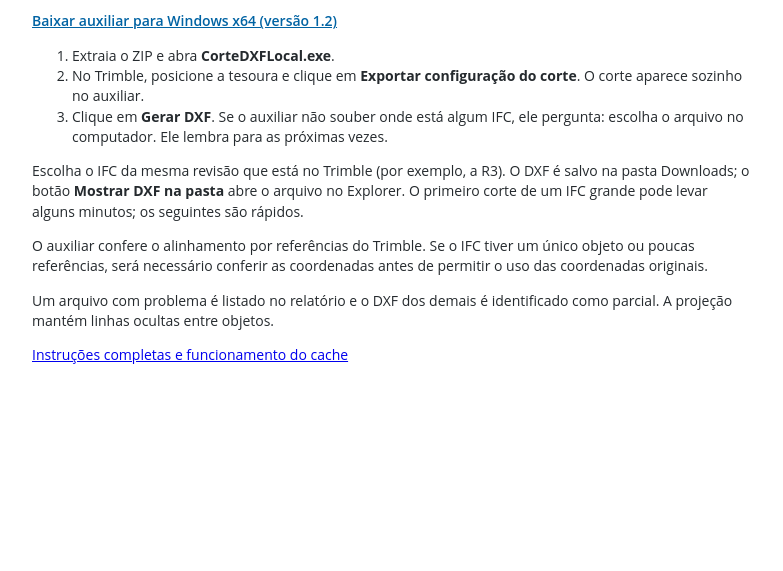
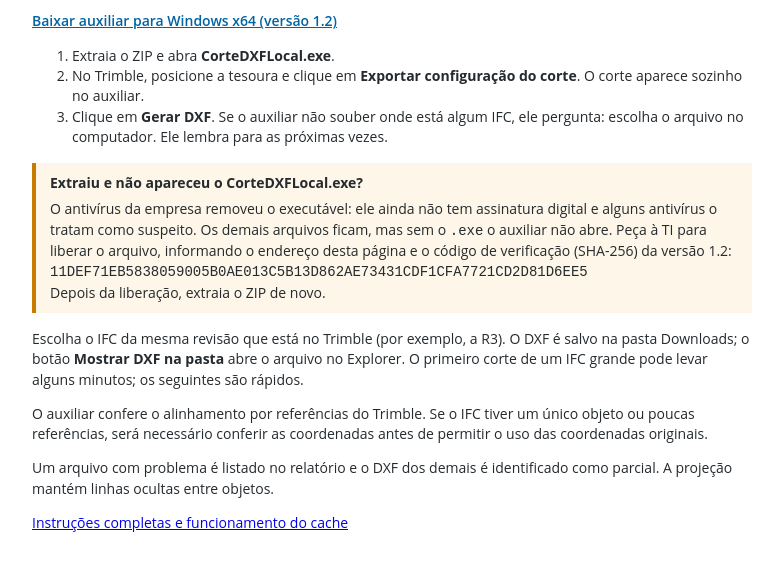
Before and after one commit to bfusar2/app_trimble, a plain HTML site: page companion/index.html in a window 1280 px wide. Shown: the part 115-686 px from the top of the page, without its empty margins (248-1031 px from the left). Drawn offline with Linux system fonts and the light colour scheme.

Commit message:
Corte DXF Local: orienta quando o antivirus remove o executavel
O SentinelOne da empresa apaga o CorteDXFLocal.exe (sem assinatura digital)
ao extrair o ZIP, deixando a pasta sem o executavel. A pagina de download, o
README e as notas da versao explicam o sintoma e o pedido de liberacao a TI,
com o SHA-256 do executavel da 1.2.

Co-Authored-By: Claude Opus 5.5 <noreply@anthropic.com>

```diff
--- a/companion/index.html
+++ b/companion/index.html
@@ -4,6 +4,10 @@
 <p>Prepare seus IFCs no computador e reutilize a geometria nos próximos cortes do Trimble.</p>
 <p><a class="download" href="https://github.com/bfusar2/app_trimble/releases/download/local-v1.2.0/CorteDXFLocal-Windows-x64.zip">Baixar auxiliar para Windows x64 (versão 1.2)</a></p>
 <ol><li>Extraia o ZIP e abra <strong>CorteDXFLocal.exe</strong>.</li><li>No Trimble, posicione a tesoura e clique em <strong>Exportar configuração do corte</strong>. O corte aparece sozinho no auxiliar.</li><li>Clique em <strong>Gerar DXF</strong>. Se o auxiliar não souber onde está algum IFC, ele pergunta: escolha o arquivo no computador. Ele lembra para as próximas vezes.</li></ol>
+<div style="border-left:4px solid #c77c00;background:#fdf6e9;padding:10px 14px;margin:16px 0">
+<p style="margin:0 0 6px"><strong>Extraiu e não apareceu o CorteDXFLocal.exe?</strong></p>
+<p style="margin:0">O antivírus da empresa removeu o executável: ele ainda não tem assinatura digital e alguns antivírus o tratam como suspeito. Os demais arquivos ficam, mas sem o <code>.exe</code> o auxiliar não abre. Peça à TI para liberar o arquivo, informando o endereço desta página e o código de verificação (SHA-256) da versão 1.2:<br><code style="word-break:break-all">11DEF71EB5838059005B0AE013C5B13D862AE73431CDF1CFA7721CD2D81D6EE5</code><br>Depois da liberação, extraia o ZIP de novo.</p>
+</div>
 <p>Escolha o IFC da mesma revisão que está no Trimble (por exemplo, a R3). O DXF é salvo na pasta Downloads; o botão <strong>Mostrar DXF na pasta</strong> abre o arquivo no Explorer. O primeiro corte de um IFC grande pode levar alguns minutos; os seguintes são rápidos.</p>
 <p>O auxiliar confere o alinhamento por referências do Trimble. Se o IFC tiver um único objeto ou poucas referências, será necessário conferir as coordenadas antes de permitir o uso das coordenadas originais.</p>
 <p>Um arquivo com problema é listado no relatório e o DXF dos demais é identificado como parcial. A projeção mantém linhas ocultas entre objetos.</p>
```
Also changed, not shown: companion/RELEASE.md (+1 -1 lines), companion/README.md.
